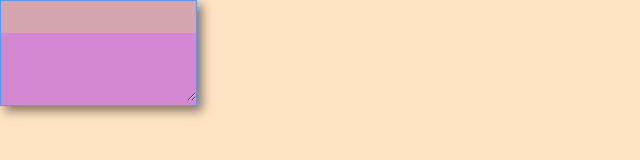
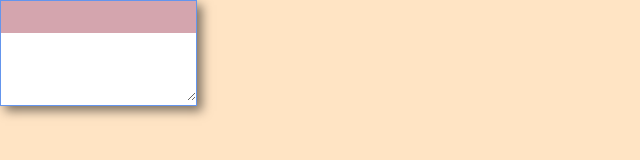
Before and after one commit to NataliaRajska/Notes, a plain HTML site: page index.html in a window 1280 px wide. Shown: the whole page, without its empty margins (0-640 px from the left). Drawn offline with Linux system fonts and the light colour scheme.

Commit message:
Refactor code

```diff
--- a/css/style.css
+++ b/css/style.css
@@ -3,7 +3,7 @@ body {
 }
 
 .sticker {
-    background: #d287d1;
+    background: #ffffff;
     min-height: 100px;
     min-width: 100px;
     position: absolute;
@@ -32,4 +32,10 @@ body {
 
 .sticker .bar:hover {
     cursor: move;
+    background: #d0bdbd;
 }
+
+.sticker:hover {
+    /*element on mouse will be up*/
+    z-index: 1;
+}
--- a/js/script.js
+++ b/js/script.js
@@ -1,14 +1,14 @@
 (function () {
     'use strict';
 
-    let draggedEl;
-    let onDragStart;
-    let onDrag;
-    let onDragEnd;
-    let grabPointX;
-    let grabPointY;
-    let createNote;
-    let addNoteBtnEL;
+    let draggedEl,
+        onDragStart,
+        onDrag,
+        onDragEnd,
+        grabPointX,
+        grabPointY,
+        createNote,
+        addNoteBtnEL;
 
 
     onDragStart = function (ev) {
```
Also changed, not shown: index.html (+2 -2 lines).
